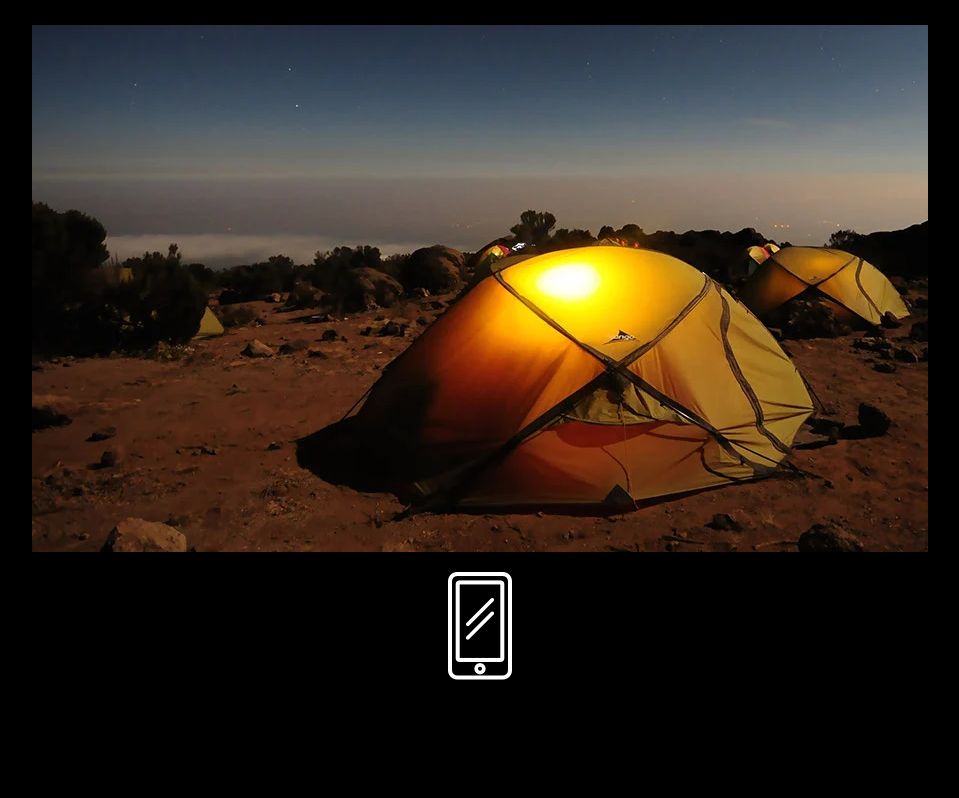
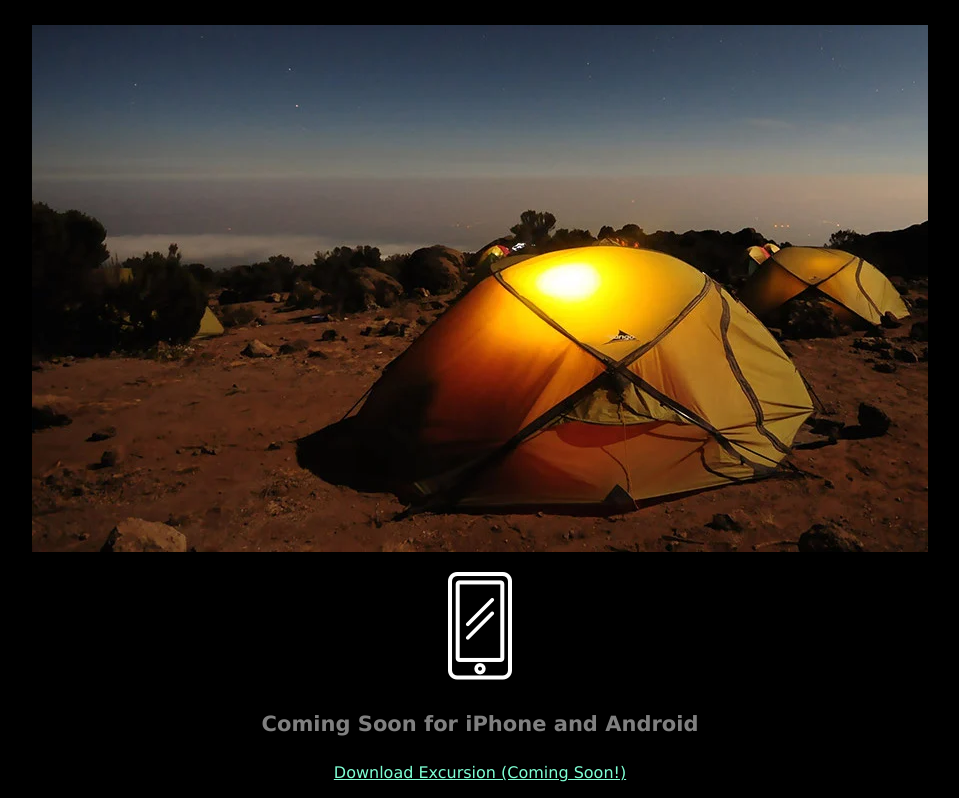
Before and after one commit to Denamano/Excursion, a plain HTML site: page index.html in a window 1280 px wide. Shown: the part 460-1258 px from the top of the page, without its empty margins (160-1119 px from the left). Before the commit the page ends 1160 px from the top, so only its background shows below. Drawn offline with Linux system fonts and the light colour scheme.

Commit message:
Add footer message and download

```diff
--- a/index.html
+++ b/index.html
@@ -20,5 +20,7 @@
     </h4>
     <p><img src="resources/images/camp.jpg" /></p>
     <p><img src="resources/images/phone.png" /></p>
+    <h4 class="c-header">Coming Soon for iPhone and Android</h4>
+    <p><a href="#" class="link-a">Download Excursion (Coming Soon!)</a></p>
   </body>
 </html>
```
